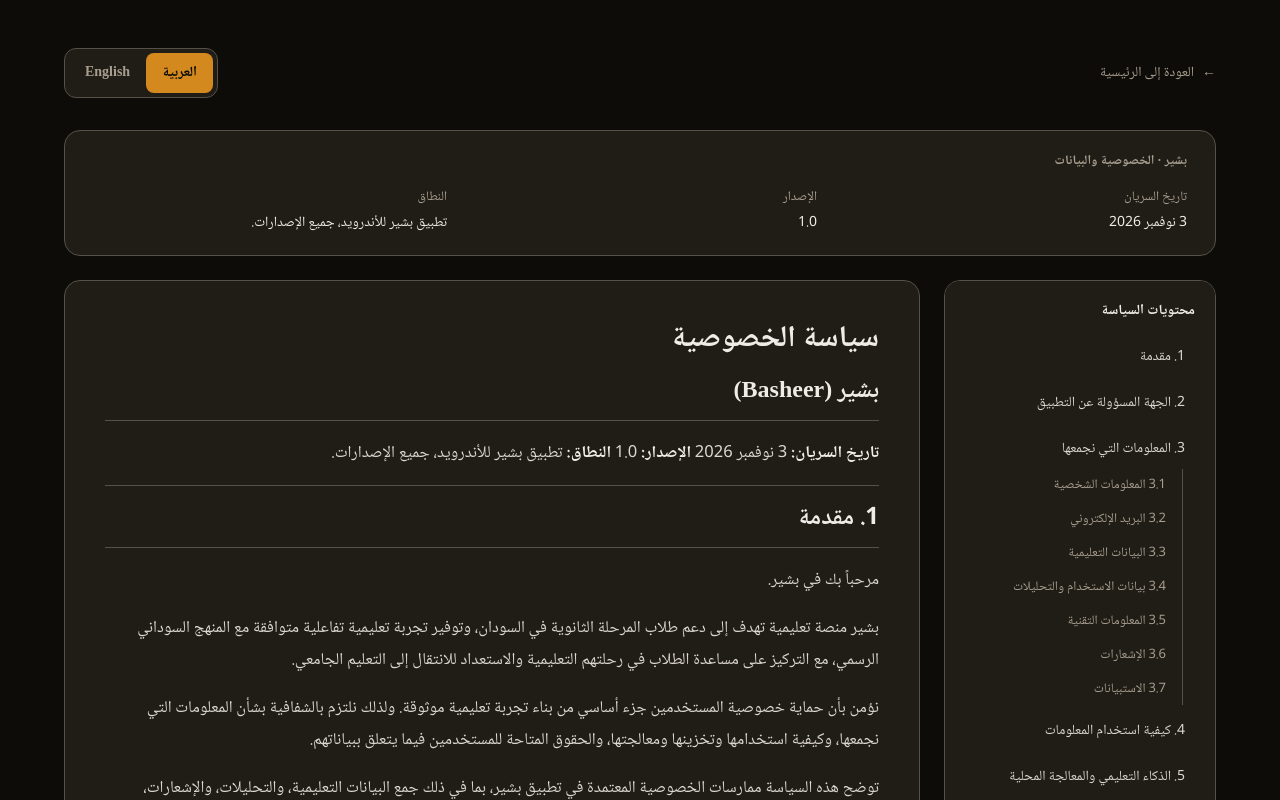
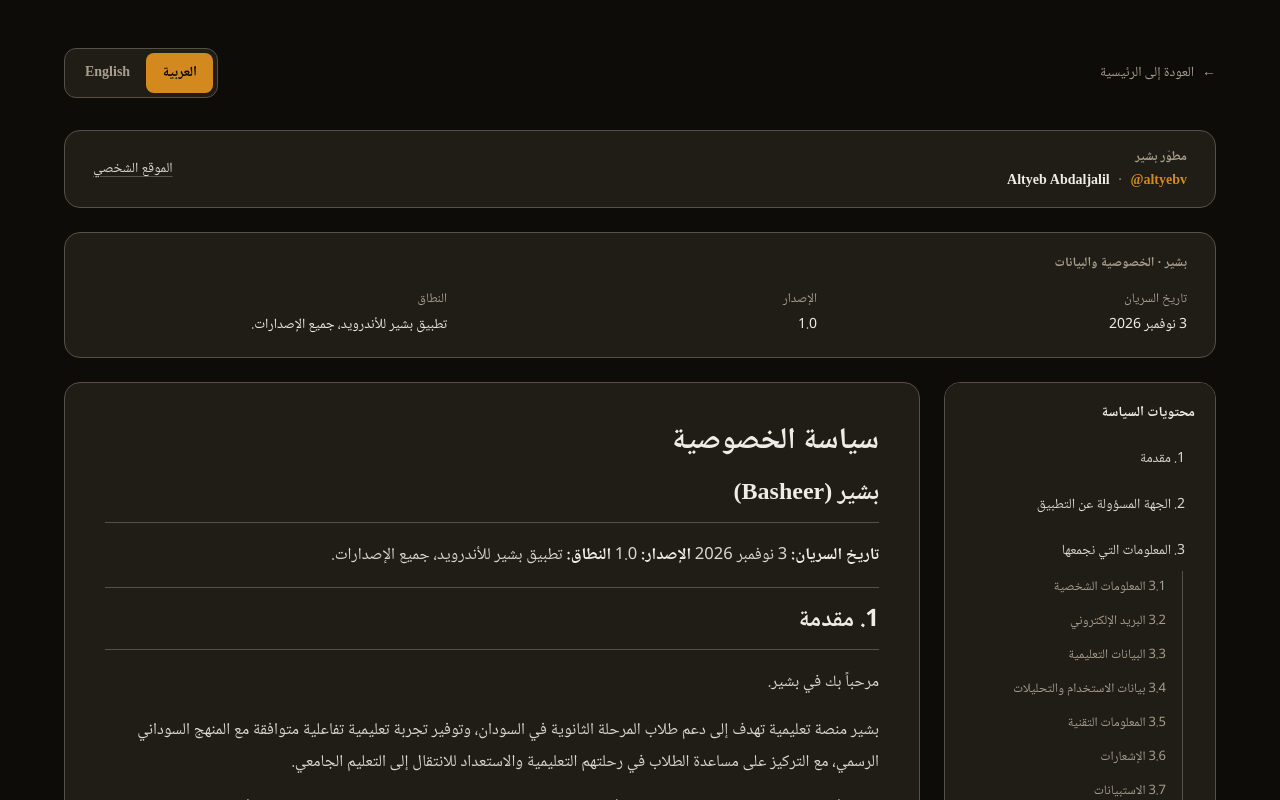
Before and after one commit to altyebv/Nafeer, a Next.js app in the folder Nafeer/: page /privacy in a window 1280 px wide. Shown: the top 800 px of the page. Built offline with nearby package versions, Linux system fonts and the light colour scheme.

Commit message:
personal info section

```diff
--- a/Nafeer/src/app/privacy/PrivacyPolicyContent.jsx
+++ b/Nafeer/src/app/privacy/PrivacyPolicyContent.jsx
@@ -241,6 +241,38 @@ export default function PrivacyPolicyContent({ arabic, english }) {
           </div>
         </header>
 
+        <section
+          aria-label={isArabic ? 'معلومات المطوّر' : 'Developer information'}
+          className="mb-6 flex flex-wrap items-center justify-between gap-3 rounded-2xl border border-[var(--border-mid)] bg-[var(--bg-card)] px-5 py-4 sm:px-7"
+        >
+          <div>
+            <p className="mb-1 text-xs font-semibold uppercase tracking-wider text-[var(--text-muted)]">
+              {isArabic ? 'مطوّر بشير' : 'Basheer developer'}
+            </p>
+            <p className="text-sm font-semibold text-[var(--text-primary)]" dir="ltr">
+              Altyeb Abdaljalil
+              <span className="mx-2 font-normal text-[var(--text-muted)]">·</span>
+              <a
+                href="https://github.com/altyebv"
+                target="_blank"
+                rel="noreferrer"
+                className="text-[var(--accent)] hover:underline"
+              >
+                @altyebv
+              </a>
+            </p>
+          </div>
+          <a
+            href="https://altyeb.my/"
+            target="_blank"
+            rel="noreferrer"
+            className="text-sm text-[var(--text-secondary)] underline decoration-[var(--border-mid)] underline-offset-4 transition-colors hover:text-[var(--accent)]"
+          >
+            {isArabic ? 'الموقع الشخصي' : 'Personal website'}
+            <span className="sr-only"> (altyeb.my)</span>
+          </a>
+        </section>
+
         <div className="mb-6 rounded-2xl border border-[var(--border-mid)] bg-[var(--bg-card)] px-5 py-5 sm:px-7">
           <p className="mb-4 text-xs font-semibold uppercase tracking-wider text-[var(--text-muted)]">
             {isArabic ? 'بشير · الخصوصية والبيانات' : 'Basheer · Privacy & data'}
```
